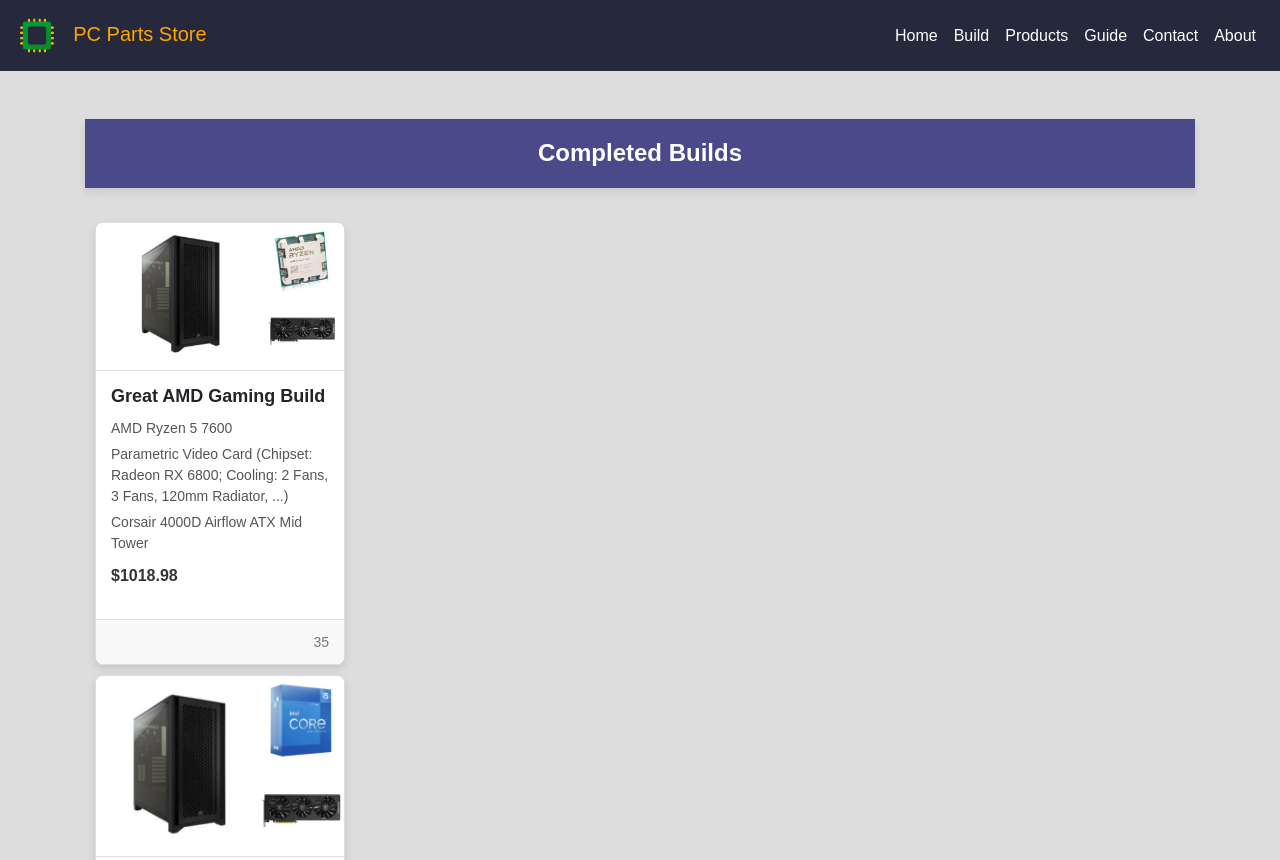
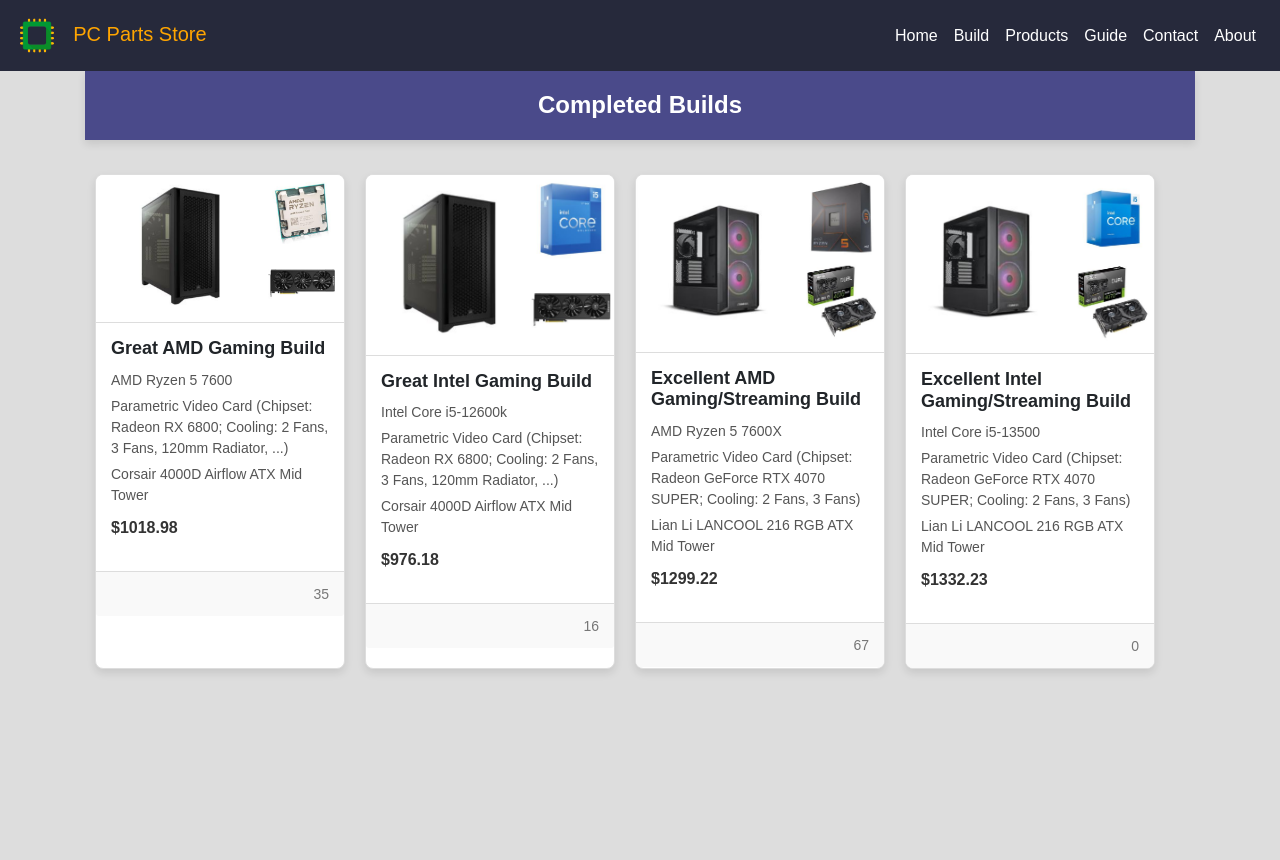
Before and after one commit to HoeumSenghun/hoeum-senghun-project-final-PcPartsStore, a plain HTML site: page guide.html in a window 1280 px wide. Shown: the top 860 px of the page. Drawn offline with nearby package versions, Linux system fonts and the light colour scheme.

Commit message:
position fixed

```diff
--- a/css/styles.css
+++ b/css/styles.css
@@ -2,6 +2,7 @@
     font-family: 'Arial', sans-serif;
     flex-wrap: wrap;
     background-color: #ddd;
+    margin-top: 71px;
 }
 
 header.jumbotron {
@@ -13,8 +14,10 @@
 
 .sticky-top {
     position: -webkit-sticky; /* For Safari */
-    position: sticky;
+    position: fixed;
+    width: 100%;
     top: 0;
+    left: 0;
     z-index: 1030; /* Make sure it appears above other content */
 }
 
@@ -66,8 +69,11 @@
     box-shadow: 0 4px 8px rgba(0,0,0,0.1);
     transition: transform 0.3s ease;
     overflow: hidden;
+
 }
-
+.container-card{
+    display: flex;
+}
 .card:hover {
     transform: translateY(-10px);
 }
--- a/guide.html
+++ b/guide.html
@@ -17,6 +17,7 @@
             <h1>Completed Builds</h1>
         </div><br>
         <!-- Add guide content here -->
+        <div class="container-card">
             <div class="card">
                 <div class="card-image">
                     <img src="img/Screenshot 2024-08-20 205055.png" alt="Build Image">
@@ -77,6 +78,7 @@
                     <span class="comments">0</span>
                 </div>
             </div>
+        </div>
     </section>
 
 
```
Lines whose indentation alone changed are shown as unchanged.
